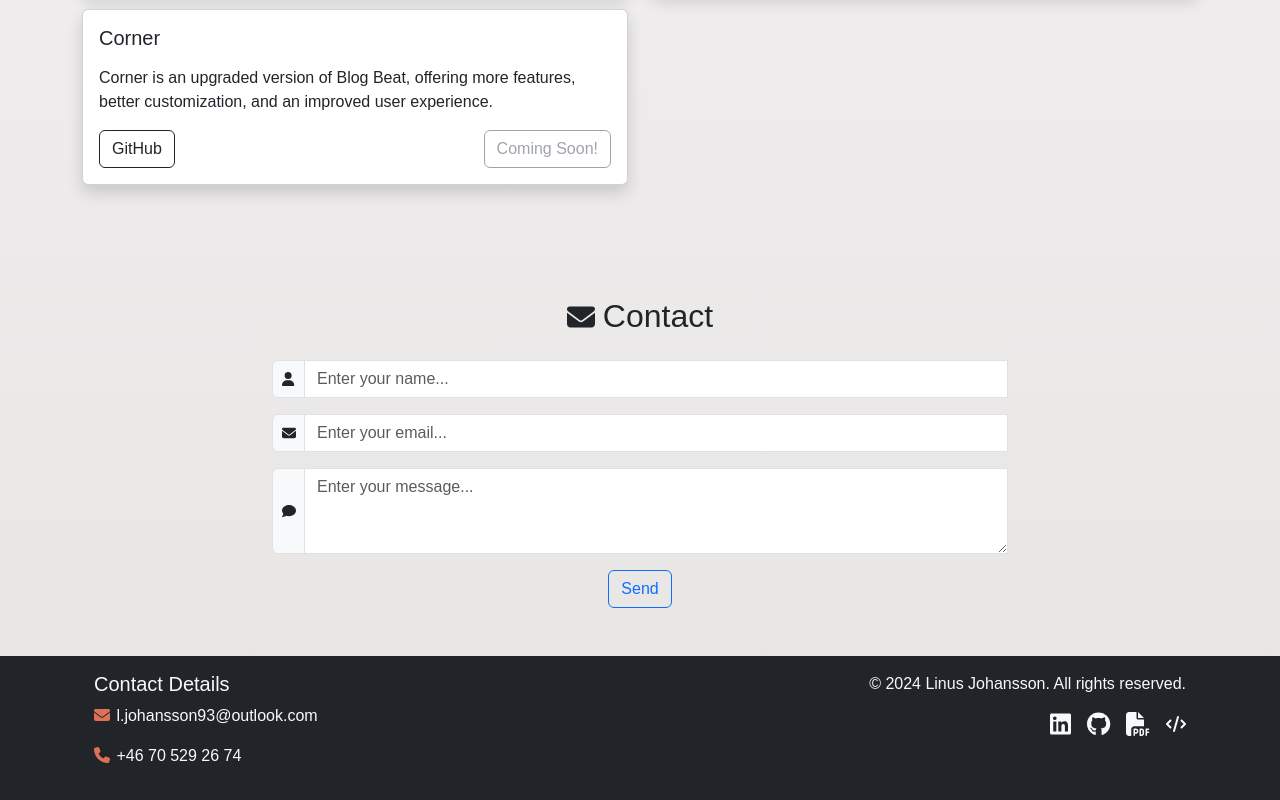
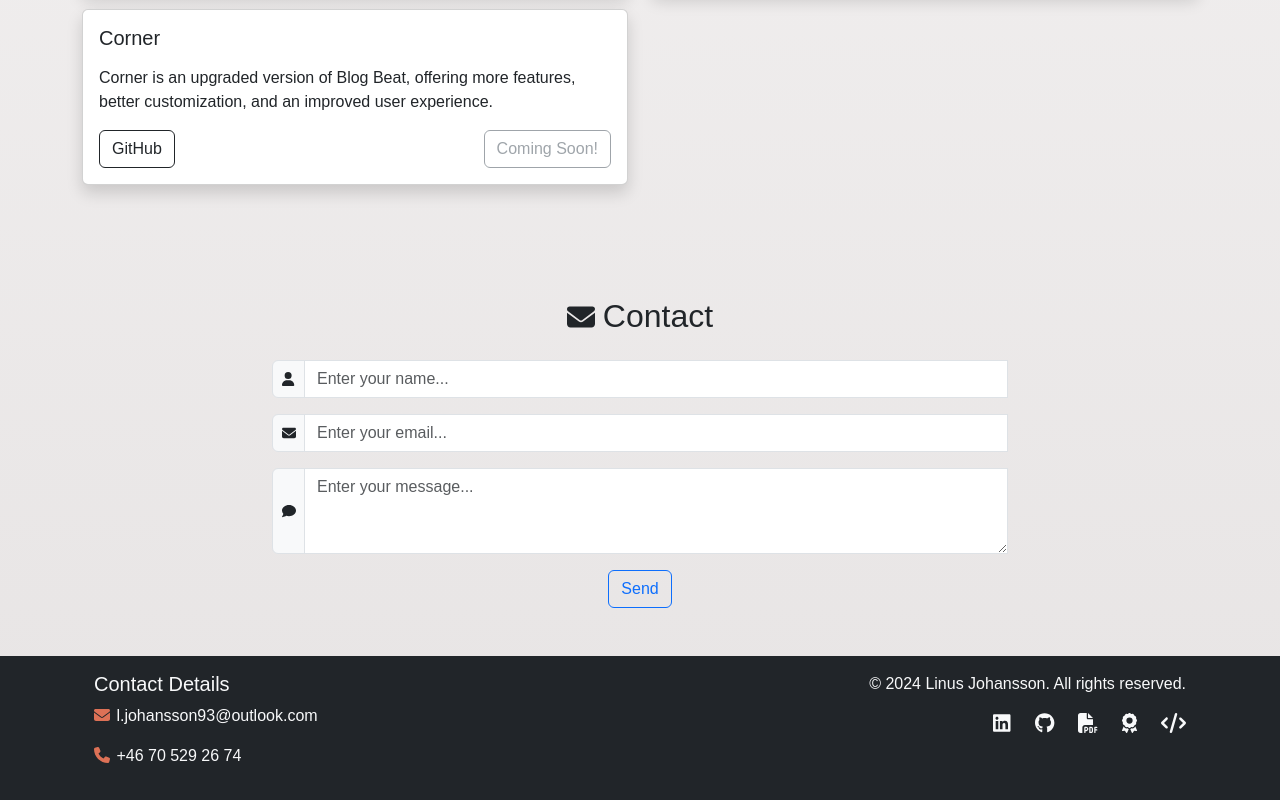
Before and after one commit to j0hanz/j0hanz-portfolio, a React (Create React App) app: page / in a window 1280 px wide. Shown: the part 3506-4306 px from the top of the page. Built offline with nearby package versions, Linux system fonts and the light colour scheme.

Commit message:
Add FontAwesome icon for certificate in Footer component

```diff
--- a/src/components/Footer.js
+++ b/src/components/Footer.js
@@ -7,6 +7,7 @@ import {
   faPhone,
   faFilePdf,
   faCode,
+  faAward,
 } from '@fortawesome/free-solid-svg-icons';
 import Cv from '../assets/Linus_Johansson_CV.pdf';
 import styles from './styles/Footer.module.css';
@@ -46,12 +47,13 @@ const Footer = () => (
               }
             >
               <a
-                className="text-light me-3"
+                className="text-light me-4"
                 href="https://www.linkedin.com/in/linus-johansson-software-dev/"
                 rel="noopener noreferrer"
                 target="_blank"
+                aria-label="LinkedIn Profile"
               >
-                <FontAwesomeIcon icon={faLinkedin} size="xl" />
+                <FontAwesomeIcon icon={faLinkedin} size="lg" />
               </a>
             </OverlayTrigger>
             <OverlayTrigger
@@ -59,20 +61,40 @@ const Footer = () => (
               overlay={<Tooltip id="tooltip-github">GitHub Profile</Tooltip>}
             >
               <a
-                className="text-light me-3"
+                className="text-light me-4"
                 href="https://github.com/j0hanz"
                 rel="noopener noreferrer"
                 target="_blank"
+                aria-label="GitHub Profile"
               >
-                <FontAwesomeIcon icon={faGithub} size="xl" />
+                <FontAwesomeIcon icon={faGithub} size="lg" />
               </a>
             </OverlayTrigger>
             <OverlayTrigger
               placement="bottom"
               overlay={<Tooltip id="tooltip-pdf">Download CV</Tooltip>}
             >
-              <a className="text-light me-3" href={Cv} download={true}>
-                <FontAwesomeIcon icon={faFilePdf} size="xl" />
+              <a
+                className="text-light me-4"
+                href={Cv}
+                download={true}
+                aria-label="Download CV"
+              >
+                <FontAwesomeIcon icon={faFilePdf} size="lg" />
+              </a>
+            </OverlayTrigger>
+            <OverlayTrigger
+              placement="bottom"
+              overlay={<Tooltip id="tooltip-certificate">Certificate</Tooltip>}
+            >
+              <a
+                className="text-light me-4"
+                href="https://www.credential.net/dd705ce7-f66c-456a-b07d-e8712cd7287c#gs.cubcle"
+                rel="noopener noreferrer"
+                target="_blank"
+                aria-label="Certificate"
+              >
+                <FontAwesomeIcon icon={faAward} size="lg" />
               </a>
             </OverlayTrigger>
             <OverlayTrigger
@@ -84,8 +106,9 @@ const Footer = () => (
                 href="https://github.com/j0hanz/j0hanz-portfolio"
                 rel="noopener noreferrer"
                 target="_blank"
+                aria-label="Source Code"
               >
-                <FontAwesomeIcon icon={faCode} />
+                <FontAwesomeIcon icon={faCode} size="lg" />
               </a>
             </OverlayTrigger>
           </div>
```
